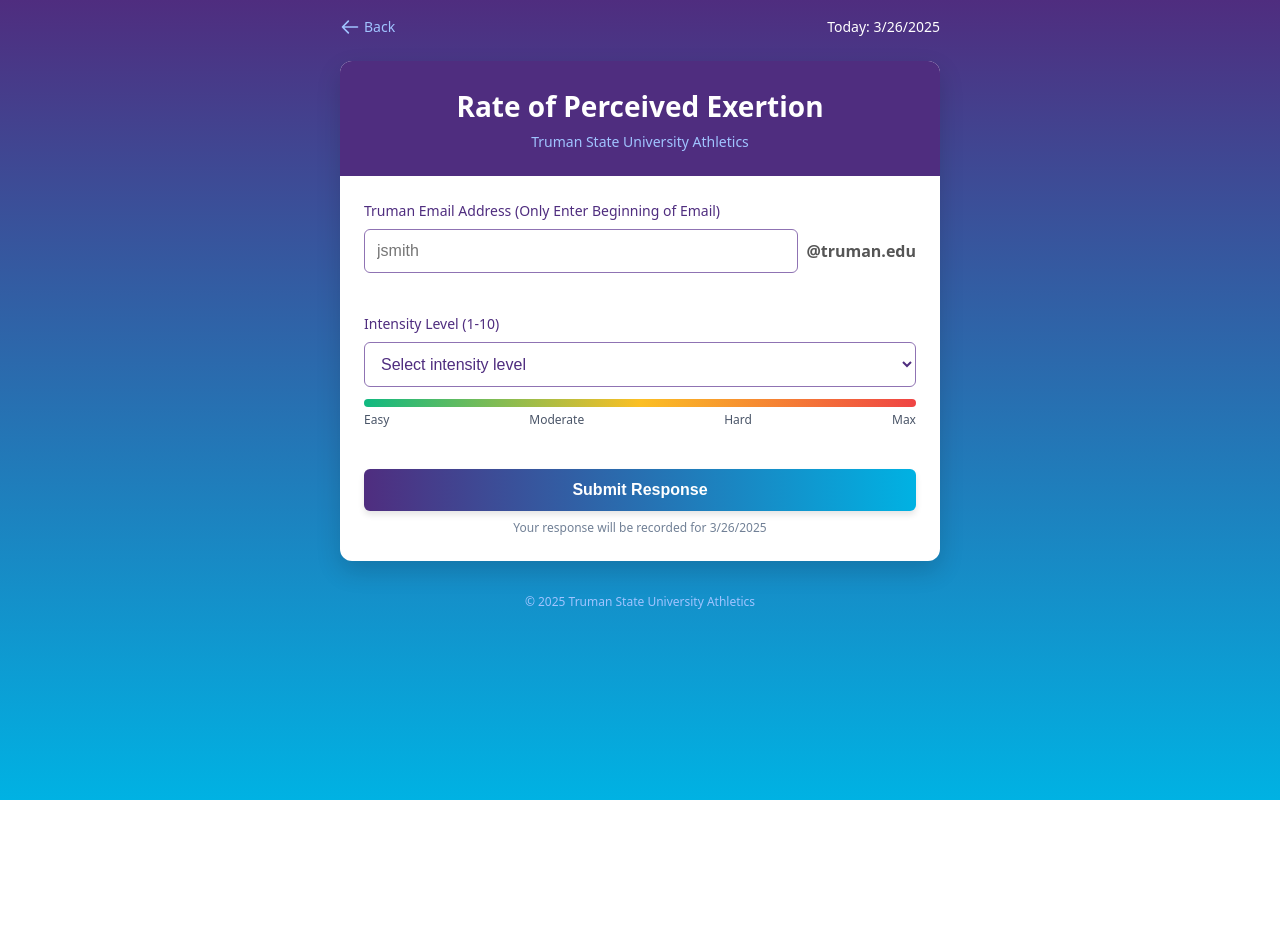
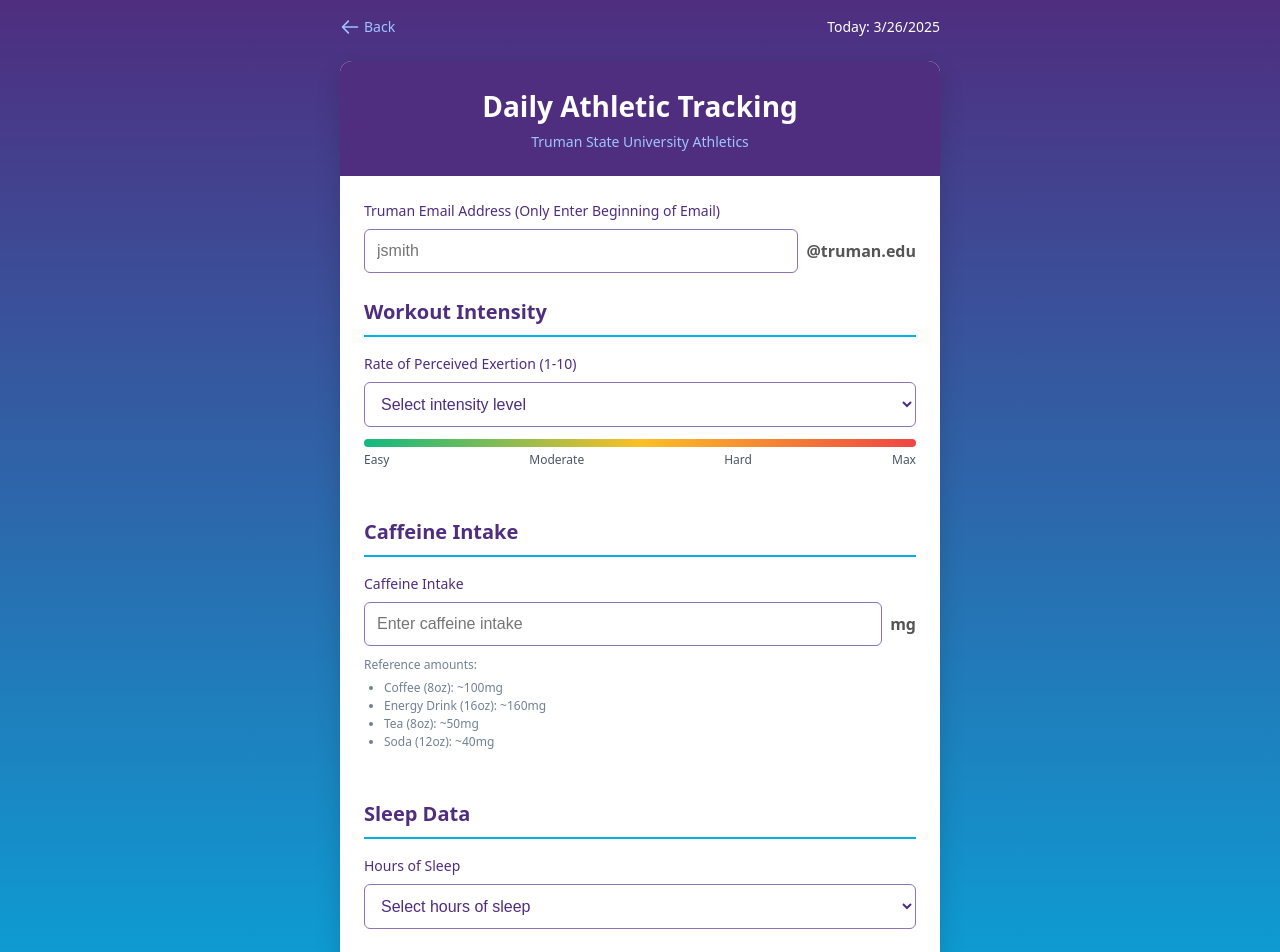
Before and after one commit to MasonC13/RPE-Data-Tracker, a React (Vite) app: page /form in a window 1280 px wide. Shown: the top 952 px of the page. Before the commit the page ends 800 px from the top, so only its background shows below. Built offline with nearby package versions, Linux system fonts and the light colour scheme.

Commit message:
Caffeine and Sleep Update

```diff
--- a/src/MyForm.jsx
+++ b/src/MyForm.jsx
@@ -52,7 +52,7 @@
                             </svg>
                         </div>
                         <h2 className="success-title">Thank You!</h2>
-                        <p className="success-message">Your RPE response has been submitted successfully.</p>
+                        <p className="success-message">Your responses have been submitted successfully.</p>
                         <div className="success-date">
                             Submitted on: {new Date().toLocaleDateString()}
                         </div>
@@ -83,7 +83,7 @@
                 <div className="form-card">
                     <div className="form-card-header">
                         <h1 className="form-title">
-                            Rate of Perceived Exertion
+                            Daily Athletic Tracking
                         </h1>
                         <div className="form-subtitle">
                             Truman State University Athletics
@@ -97,7 +97,6 @@
                             </div>
                         )}
 
-                        <div className="field-group">
                         {/* Email field with @truman.edu suffix */}
                         <div className="field">
                             <label className="field-label">Truman Email Address (Only Enter Beginning of Email)</label>
@@ -127,9 +126,21 @@
                             {errors.emailPrefix && <p className="field-error">{errors.emailPrefix.message}</p>}
                         </div>
 
-                            {/* RPE selection */}
+                        {/* RPE Section */}
+                        <div className="section-header" style={{
+                            marginTop: '1.5rem',
+                            fontSize: '1.25rem',
+                            fontWeight: 'bold',
+                            color: 'var(--truman-purple)',
+                            borderBottom: '2px solid var(--truman-light-blue)',
+                            paddingBottom: '0.5rem'
+                        }}>
+                            Workout Intensity
+                        </div>
+
+                        <div className="field-group" style={{ marginTop: '1rem' }}>
                             <div className="field">
-                                <label className="field-label">Intensity Level (1-10)</label>
+                                <label className="field-label">Rate of Perceived Exertion (1-10)</label>
                                 <select
                                     {...register("intensityLevel", { required: "Please select an intensity level" })}
                                     defaultValue=""
@@ -158,7 +169,96 @@
                             </div>
                         </div>
 
-                        <div style={{ marginTop: '1.5rem' }}>
+                        {/* Caffeine Section */}
+                        <div className="section-header" style={{
+                            marginTop: '2rem',
+                            fontSize: '1.25rem',
+                            fontWeight: 'bold',
+                            color: 'var(--truman-purple)',
+                            borderBottom: '2px solid var(--truman-light-blue)',
+                            paddingBottom: '0.5rem'
+                        }}>
+                            Caffeine Intake
+                        </div>
+
+                        <div className="field-group" style={{ marginTop: '1rem' }}>
+                            <div className="field">
+                                <label className="field-label">Caffeine Intake</label>
+                                <div style={{ display: 'flex', alignItems: 'center' }}>
+                                    <input
+                                        {...register("caffeineIntake", {
+                                            required: "Caffeine intake is required",
+                                            min: { value: 0, message: "Value cannot be negative" },
+                                            max: { value: 1000, message: "Value cannot exceed 1000" },
+                                            pattern: { value: /^[0-9]+$/, message: "Please enter a valid number" }
+                                        })}
+                                        type="number"
+                                        placeholder="Enter caffeine intake"
+                                        className="field-input"
+                                        style={{ flex: 1 }}
+                                    />
+                                    <span style={{
+                                        marginLeft: '8px',
+                                        color: '#555',
+                                        fontWeight: 'bold',
+                                        whiteSpace: 'nowrap'
+                                    }}>
+                                        mg
+                                    </span>
+                                </div>
+                                {errors.caffeineIntake && <p className="field-error">{errors.caffeineIntake.message}</p>}
+                                <div className="info-text" style={{ textAlign: 'left', marginTop: '10px' }}>
+                                    <p>Reference amounts:</p>
+                                    <ul style={{ paddingLeft: '20px', marginTop: '5px', fontSize: '0.75rem', color: '#718096' }}>
+                                        <li>Coffee (8oz): ~100mg</li>
+                                        <li>Energy Drink (16oz): ~160mg</li>
+                                        <li>Tea (8oz): ~50mg</li>
+                                        <li>Soda (12oz): ~40mg</li>
+                                    </ul>
+                                </div>
+                            </div>
+                        </div>
+
+                        {/* Sleep Section */}
+                        <div className="section-header" style={{
+                            marginTop: '2rem',
+                            fontSize: '1.25rem',
+                            fontWeight: 'bold',
+                            color: 'var(--truman-purple)',
+                            borderBottom: '2px solid var(--truman-light-blue)',
+                            paddingBottom: '0.5rem'
+                        }}>
+                            Sleep Data
+                        </div>
+
+                        <div className="field-group" style={{ marginTop: '1rem' }}>
+                            <div className="field">
+                                <label className="field-label">Hours of Sleep</label>
+                                <select
+                                    {...register("sleepHours", { required: "Please select hours of sleep" })}
+                                    defaultValue=""
+                                    className="field-input"
+                                >
+                                    <option value="" disabled>Select hours of sleep</option>
+                                    <option value="0">0 hours</option>
+                                    <option value="1">1 hour</option>
+                                    <option value="2">2 hours</option>
+                                    <option value="3">3 hours</option>
+                                    <option value="4">4 hours</option>
+                                    <option value="5">5 hours</option>
+                                    <option value="6">6 hours</option>
+                                    <option value="7">7 hours</option>
+                                    <option value="8">8 hours</option>
+                                    <option value="9">9 hours</option>
+                                    <option value="10">10 hours</option>
+                                    <option value="11">11 hours</option>
+                                    <option value="12">12 hours</option>
+                                </select>
+                                {errors.sleepHours && <p className="field-error">{errors.sleepHours.message}</p>}
+                            </div>
+                        </div>
+
+                        <div style={{ marginTop: '2rem' }}>
                             <button
                                 type="submit"
                                 disabled={loading}
@@ -173,13 +273,13 @@
                                         Submitting...
                                     </span>
                                 ) : (
-                                    'Submit Response'
+                                    'Submit All Data'
                                 )}
                             </button>
                         </div>
 
                         <div className="info-text">
-                            Your response will be recorded for {new Date().toLocaleDateString()}
+                            Your responses will be recorded for {new Date().toLocaleDateString()}
                         </div>
                     </form>
                 </div>
```
Also changed, not shown: 1 other file (tests, documents, lock files or other folders). Lines whose indentation alone changed are shown as unchanged.
